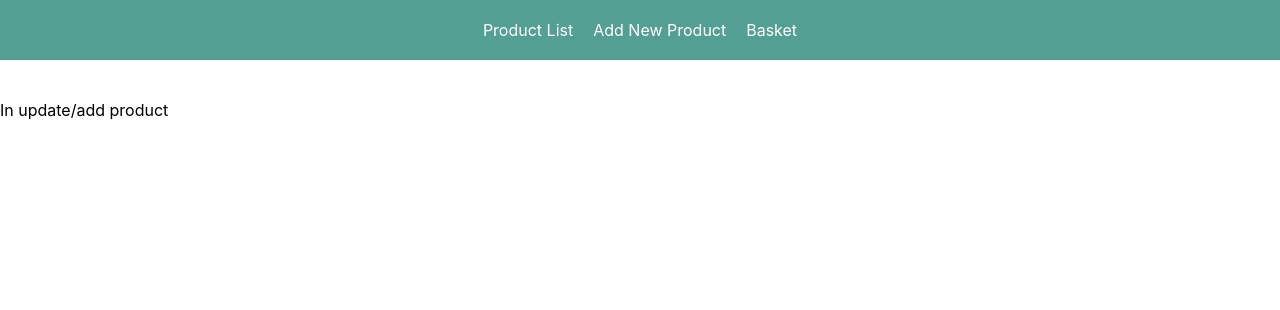
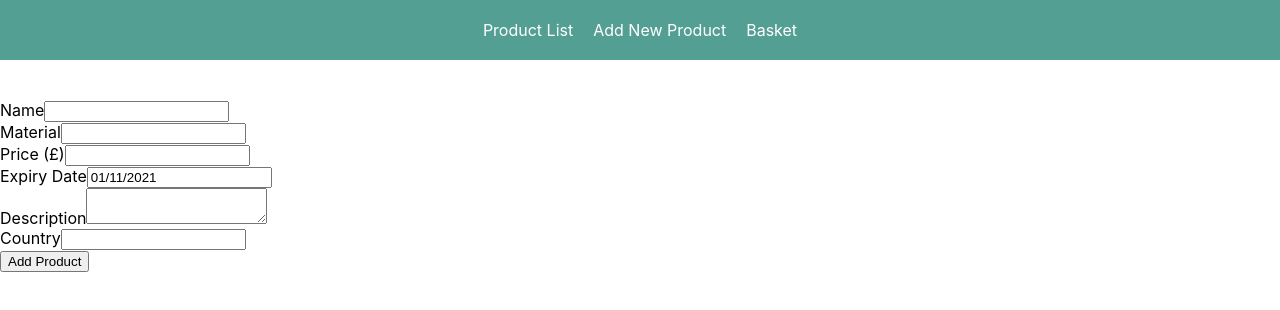
Before and after one commit to rmcodingnet/products-with-api, a React (Create React App) app: page /addProduct/1 in a window 1280 px wide. Shown: the top 310 px of the page. Built offline with nearby package versions, Linux system fonts and the light colour scheme; no server answers.

Commit message:
Added update functionality

```diff
--- a/src/App.js
+++ b/src/App.js
@@ -4,7 +4,7 @@ import ProductList from './components/ProductList/ProductList';
 import UpsertProduct from './components/UpsertProduct/UpsertProduct';
 import Basket from './components/Basket/Basket';
 import Navbar from './components/Navbar/Navbar';
-import { getList, addProduct } from './api/ProductsAPI';
+import { getList, addProduct, updateProduct } from './api/ProductsAPI';
 
 
 function App() {
@@ -17,13 +17,18 @@ function App() {
 
   const addNewProduct = (product) => {
     addProduct(product).then(result =>  {
-      getList().then(result => setProducts(result))
+      getList().then(result => setProducts(result));
       return result.newID ? alert("New Product Added") : alert("Error adding new product");
     });
   }
 
-  const updateProduct = (id, product) => {
-    alert("in updateProduct function");
+  const updateExistingProduct = (id, product) => {
+    console.log(id)
+    console.dir(product)
+    updateProduct(id, product).then(result => {
+      getList().then(result => setProducts(result));
+      return result.hasOwnProperty('name') ? alert("Updated Sucessfully") : alert("Error updating product");
+    });
   }
 
   return (
@@ -36,7 +41,7 @@ function App() {
           render={(props) => (
             <UpsertProduct
               addProduct={addNewProduct}
-              updateProduct={updateProduct}
+              updateProduct={updateExistingProduct}
               products={products}
               {...props}
             />
--- a/src/components/UpsertProduct/UpsertProduct.js
+++ b/src/components/UpsertProduct/UpsertProduct.js
@@ -1,11 +1,68 @@
-import React from 'react';
+import React, { useEffect, useState } from 'react';
+import { withRouter, useParams } from 'react-router-dom';
+import DatePicker from 'react-datepicker';
+import moment from 'moment';
 
-const UpsertProduct = () => {
+const UpsertProduct = ({addProduct, updateProduct, history, products}) => {
+    const [values, setValues] = useState({});
+
+    const { productID } = useParams();
+
+
+    const product = products.length > 0 && products.find(item => item.id === parseInt(productID));
+
+    useEffect(() => {
+        if(product) {
+            setValues({...product})
+        }
+
+    },[product])
+
+    const handleChangeValues = (newValue) => {
+        setValues({ ...values, ...newValue });
+    }
+
+
+    const handleSubmit = (e) => {
+        e.preventDefault();
+        const newProduct = {
+            name: values.name,
+            type: values.type,
+            price: values.price,
+            expiryDate: values.expiryDate,
+            description: values.description,
+            country: values.country
+        }
+        console.log(newProduct)
+        product ? updateProduct(product.id,newProduct) : addProduct(newProduct);
+        history.push('/');
+    }
+
     return (
-        <div>
-            In update/add product
+        <div className="form-container">
+            <form className="form" onSubmit={(e) => handleSubmit(e)}>
+                <label>Name</label>
+                <input required type="text" value={values.name || ""} onChange={(e) => handleChangeValues({ name : e.target.value})}/>
+                <br/>
+                <label>Material</label>
+                <input required type="text" value={values.type || ""} onChange={(e) => handleChangeValues({ type : e.target.value})}/>
+                <br/>
+                <label>Price (£)</label>
+                <input required type="number" value={values.price || ""} onChange={(e) => handleChangeValues({ price : e.target.value})}/>
+                <br/>
+                <label>Expiry Date</label>
+                <DatePicker selected={values.expiryDate !== "" ? moment(values.expiryDate).toDate() : moment().toDate()} onChange={date => handleChangeValues({ expiryDate: moment(date).format('YYYY-MM-DDTHH:mm:ss[Z]') })} />
+                <br/>
+                <label>Description</label>
+                <textarea required type="text" value={values.description || ""} onChange={(e) => handleChangeValues({ description : e.target.value})}/>
+                <br/>
+                <label>Country</label>
+                <input required type="text" value={values.country || ""} onChange={(e) => handleChangeValues({ country : e.target.value})}></input>
+                <br/>
+                {product ? <button type="submitBtn">Update Product</button> : <button type="submit" className="submitBtn">Add Product</button> }
+            </form>
         </div>
     );
 };
 
-export default UpsertProduct;
+export default withRouter(UpsertProduct);
```
